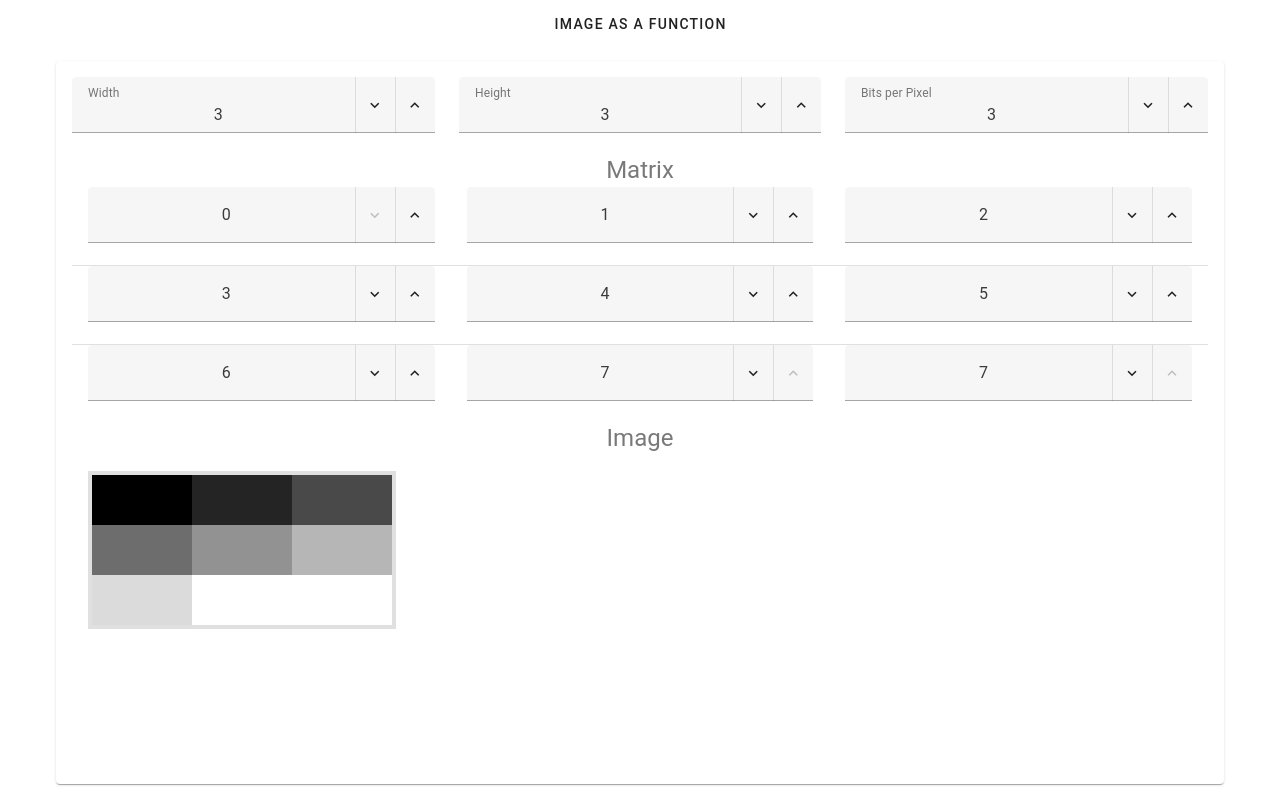
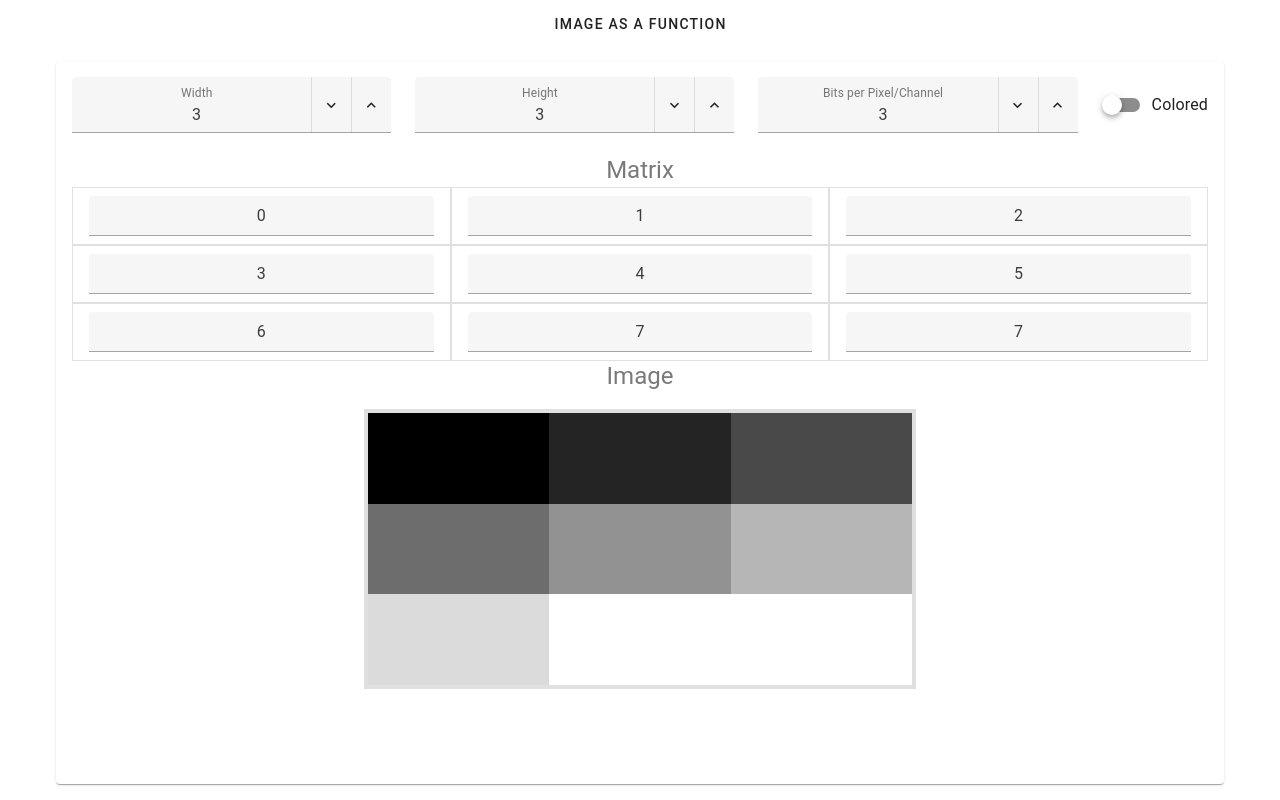
Before and after one commit to GniLudio/ele510-demos, a Vue app: page / in a window 1280 px wide. Built offline with nearby package versions, Linux system fonts and the light colour scheme; a small style sheet from the web is missing.

Commit message:
Add color option to ImageAsAFunction

```diff
--- a/src/demos/ImageAsAFunction.vue
+++ b/src/demos/ImageAsAFunction.vue
@@ -2,28 +2,41 @@
 	<v-container align="center" justify="center">
 		<v-row align="center">
 			<v-col>
-				<v-number-input label="Width" v-model="width" :min="1" :max="5" />
+				<v-number-input label="Width" v-model="width" :min="0" :max="10" />
 			</v-col>
 			<v-col>
-				<v-number-input label="Height" v-model="height" :min="1" :max="5" />
+				<v-number-input label="Height" v-model="height" :min="0" :max="10" />
 			</v-col>
 			<v-col>
-				<v-number-input label="Bits per Pixel" v-model="bitsPerPixel" :min="1" :max="8" />
+				<v-number-input label="Bits per Pixel/Channel" v-model="bitsPerPixel" :min="1" :max="8" />
+			</v-col>
+			<v-col cols="auto">
+				<v-switch label="Colored" v-model="colored" color="primary" />
 			</v-col>
 		</v-row>
 		<v-label class="text-h5">Matrix</v-label>
 		<v-table>
 			<tbody>
 				<tr v-for="(row, y) in matrix" :key="y">
-					<td v-for="(cell, x) in row" :key="x">
-						<v-number-input v-model="matrix[y][x]" :min="0" :max="maxPixelValue" />
+					<td v-for="(cell, x) in row" :key="x" class="border py-2 overflow-hidden">
+						<v-number-input v-if="!colored" v-model="matrix[y][x]" :min="0" :max="maxPixelValue"
+							hide-details density="compact" control-variant="hidden" />
+						<v-row v-else>
+							<v-col v-for="i in [0, 1, 2]" :key="i"
+								:class="{ 'pr-0': i == 0, 'px-1': i == 1, 'pl-0': i == 2 }">
+								<v-number-input v-model="coloredMatrix[y][x][i]" :min="0" :max="maxPixelValue"
+									:label="['Red', 'Green', 'Blue'][i]" v-if="colored" hide-details density="compact"
+									control-variant="hidden" />
+							</v-col>
+						</v-row>
+
 					</td>
 				</tr>
 			</tbody>
 		</v-table>
 		<v-label class="text-h5">Image</v-label>
-		<v-container class="fill-height">
-			<canvas id="canvas" class="border border-lg"></canvas>
+		<v-container>
+			<canvas id="canvas" class="w-50 border border-lg"></canvas>
 		</v-container>
 	</v-container>
 
@@ -34,32 +47,45 @@
 	const width = ref(3);
 	const height = ref(3);
 	const bitsPerPixel = ref(3);
+	const colored = ref(false);
 	const matrix: Ref<number[][]> = ref([
 		[0, 1, 2],
 		[3, 4, 5],
 		[6, 7, 8],
+	]);
+	const coloredMatrix: Ref<[number, number, number][][]> = ref([
+		[[7, 0, 0], [0, 7, 0], [0, 0, 7]],
+		[[7, 7, 0], [7, 7, 0], [7, 0, 7]],
+		[[7, 0, 8], [0, 7, 7], [0, 7, 7]],
 	]);
 
 	const maxPixelValue = computed(() => 2 ** bitsPerPixel.value - 1);
 
 	watch([width, height], ([newWidth, newHeight], [oldWidth, oldHeight]) => {
 		const newMatrix: number[][] = [];
+		const newColoredMatrix: [number, number, number][][] = [];
+
 		const oldMatrix = matrix.value;
+		const oldColoredMatrix = coloredMatrix.value;
 
 		for (let y = 0; y < newHeight; y++) {
 			newMatrix.push([]);
+			newColoredMatrix.push([]);
 			for (let x = 0; x < newWidth; x++) {
 				if (x < (oldWidth ?? 0) && y < (oldHeight ?? 0)) {
 					newMatrix[y].push(oldMatrix[y][x]);
+					newColoredMatrix[y].push([oldColoredMatrix[y][x][0], oldColoredMatrix[y][x][1], oldColoredMatrix[y][x][2]])
 				} else {
 					newMatrix[y].push(Math.floor(Math.random() * maxPixelValue.value));
+					newColoredMatrix[y].push([Math.floor(Math.random() * maxPixelValue.value), Math.floor(Math.random() * maxPixelValue.value), Math.floor(Math.random() * maxPixelValue.value)])
 				}
 			}
 		}
 		matrix.value = newMatrix;
+		coloredMatrix.value = newColoredMatrix;
 	});
 
-	watch(matrix, (newValue) => {
+	watch([matrix, coloredMatrix, colored], () => {
 		const canvas = document.getElementById("canvas") as HTMLCanvasElement | null;
 		if (!canvas) return;
 
@@ -78,27 +104,49 @@
 
 		for (let y = 0; y < height.value; y++) {
 			for (let x = 0; x < width.value; x++) {
-				const value = Math.round((newValue[y][x] / maxPixelValue.value) * 255);
-				context.fillStyle = `rgb(${value}, ${value}, ${value})`;
-				context.fillRect(x, y, 1.1, 1.1);
+				if (!colored.value) {
+					const value = Math.round((matrix.value[y][x] / maxPixelValue.value) * 255);
+					context.fillStyle = `rgb(${value}, ${value}, ${value})`;
+					context.fillRect(x, y, 1, 1);
+				} else {
+					const value = coloredMatrix.value[y][x];
+					const rValue = Math.round((value[0] / maxPixelValue.value) * 255);
+					const gValue = Math.round((value[1] / maxPixelValue.value) * 255);
+					const bValue = Math.round((value[2] / maxPixelValue.value) * 255);
+					context.fillStyle = `rgb(${rValue}, ${gValue}, ${bValue})`;
+					context.fillRect(x, y, 1, 1);
+				}
+
 			}
 		}
 
 		context.restore();
 	}, { deep: true });
 
-	watch(maxPixelValue, (newValue) => {
+	watch(maxPixelValue, () => {
 		for (let y = 0; y < matrix.value.length; y++) {
 			for (let x = 0; x < matrix.value[y].length; x++) {
-				matrix.value[y][x] = Math.min(newValue, matrix.value[y][x]);
+				matrix.value[y][x] = Math.min(maxPixelValue.value, matrix.value[y][x]);
+				coloredMatrix.value[y][x] = [
+					Math.min(maxPixelValue.value, coloredMatrix.value[y][x][0]),
+					Math.min(maxPixelValue.value, coloredMatrix.value[y][x][1]),
+					Math.min(maxPixelValue.value, coloredMatrix.value[y][x][2]),
+				]
 			}
 		}
 		matrix.value = matrix.value.splice(0);
+		coloredMatrix.value = coloredMatrix.value.splice(0);
 	});
 
 </script>
 <style lang="css" scoped>
+
 	:deep(.v-field__input) {
 		text-align: center
 	}
+
+	:deep(.v-field__field) {
+		justify-content: center;
+	}
+
 </style>
```
Also changed, not shown: components.d.ts (+4 -3 lines).
